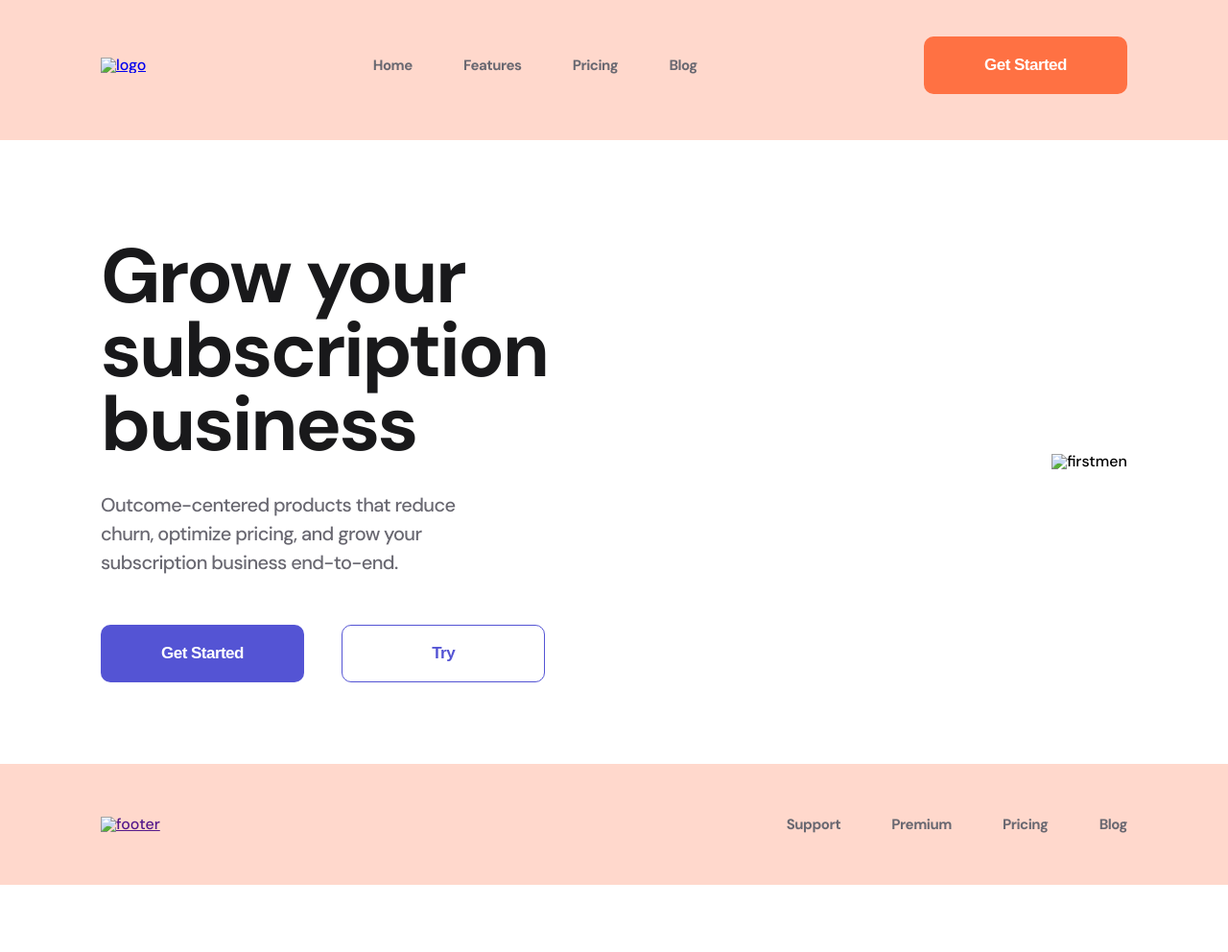
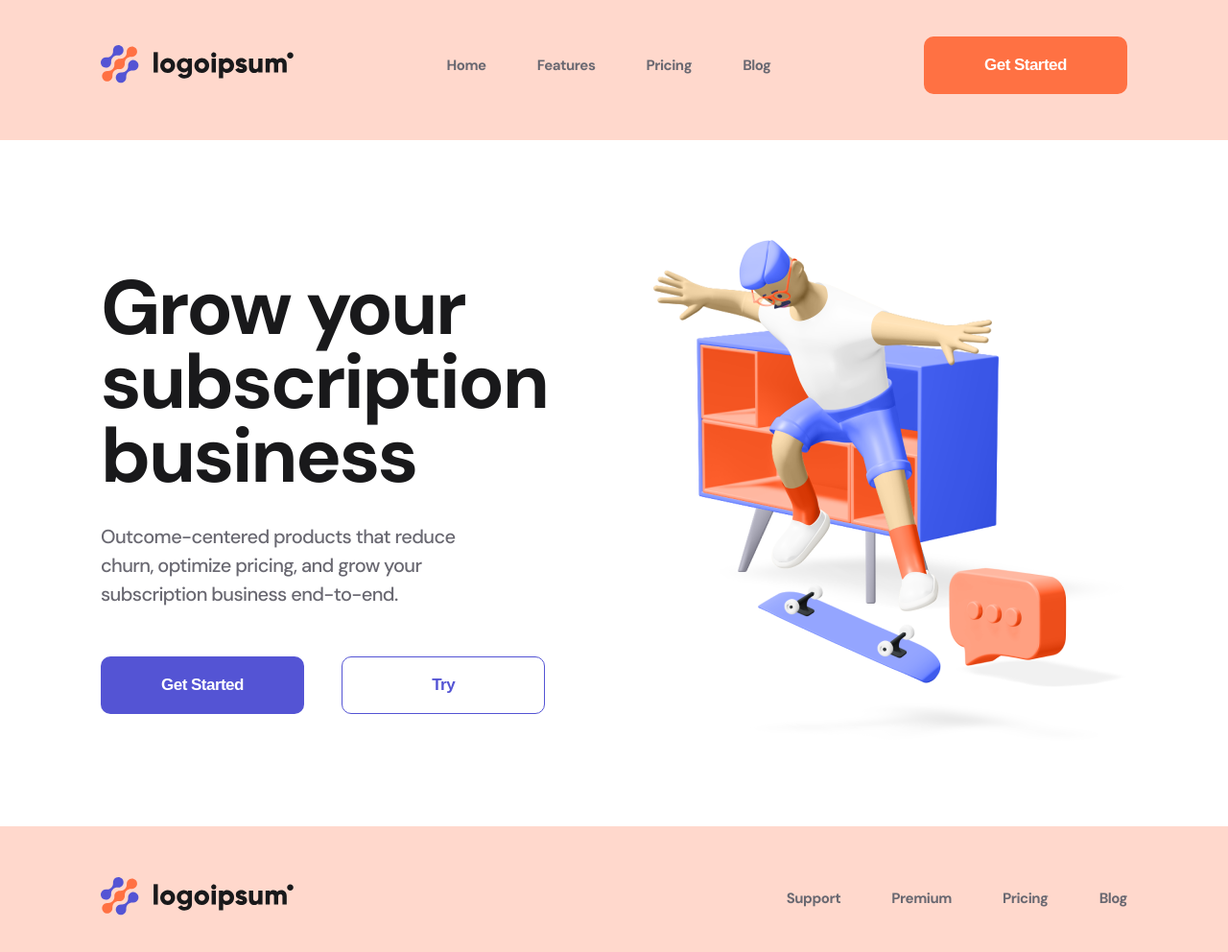
Before and after one commit to Alekseevna53/marafon, a plain HTML site: page index.html in a window 1280 px wide. Shown: the whole page at 96% size. Before the commit the page ends 922 px from the top, so only its background shows below. Drawn offline with nearby package versions, Linux system fonts and the light colour scheme; files that its build step writes are made by us from their sources.

Commit message:
Add files via upload

```diff
--- a/index.html
+++ b/index.html
@@ -9,14 +9,14 @@
      <link rel="preconnect" href="https://fonts.googleapis.com">
     <link rel="preconnect" href="https://fonts.gstatic.com" crossorigin>
     <link href="https://fonts.googleapis.com/css2?family=DM+Sans:wght@500;700&display=swap" rel="stylesheet">
-    <link rel="stylesheet" href="./style/style.css" />
+    <link rel="stylesheet" href="./style.css" />
 </head>
 <body>
     <header class="header">
         <div  class="container header__flex">
                 <div>
                     <a href="#" >
-                        <img src="./img/logo.svg" alt="logo"/>
+                        <img src="./logo.svg" alt="logo"/>
                     </a>
                 </div>
                     <nav class="nav">
@@ -64,7 +64,7 @@
             </div>
         </div>
         <div>
-            <img src="./img/img2.png" alt="firstmen"/>
+            <img src="./img2.png" alt="firstmen"/>
         </div>
     </section>
     <footer class="footer">
@@ -72,7 +72,7 @@
 
             <div>
                     <a href="">
-                        <img src="./img/logo.svg" alt="footer" />
+                        <img src="./logo.svg" alt="footer" />
 
                     </a>
                 </div>
```
